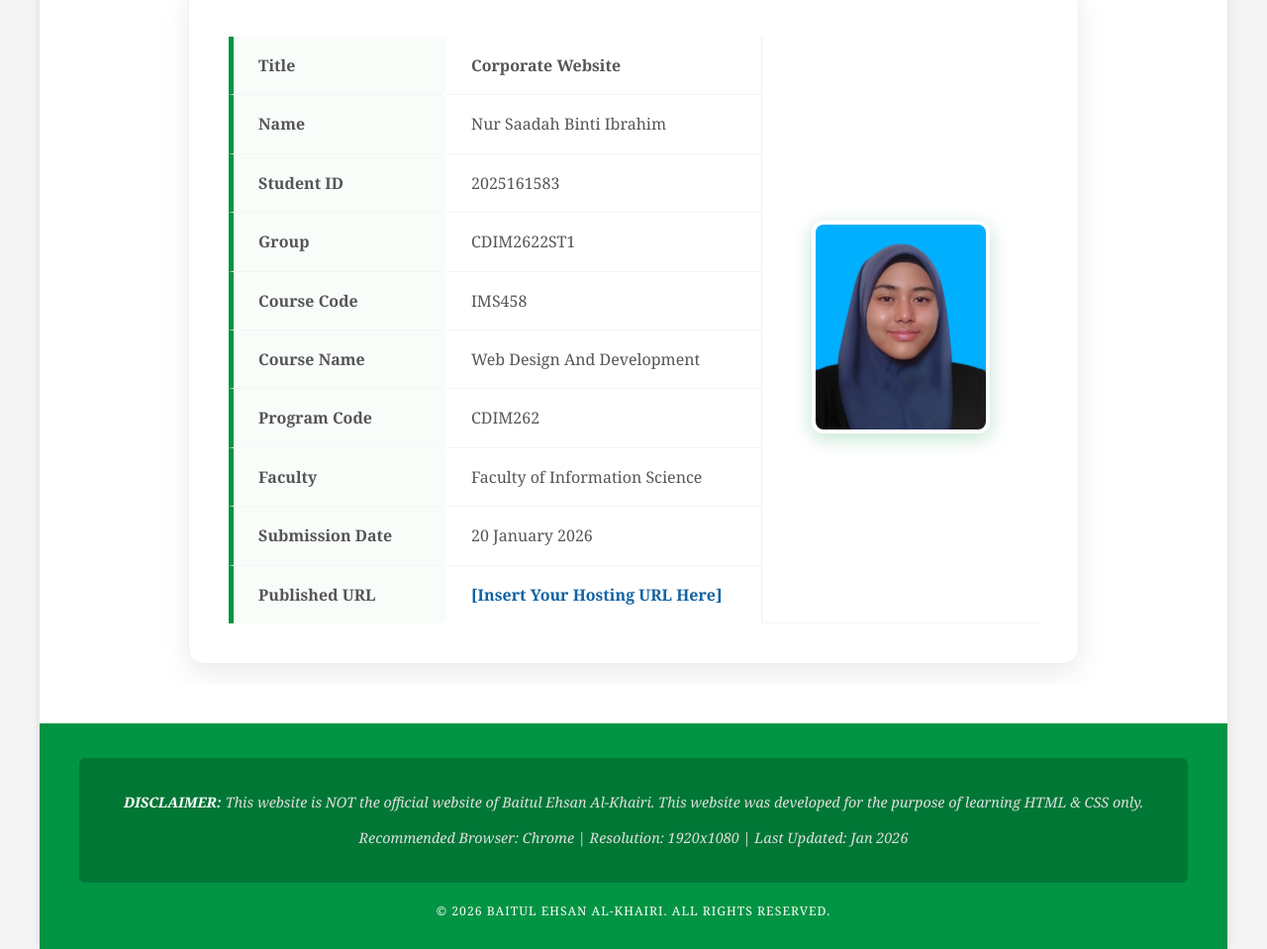
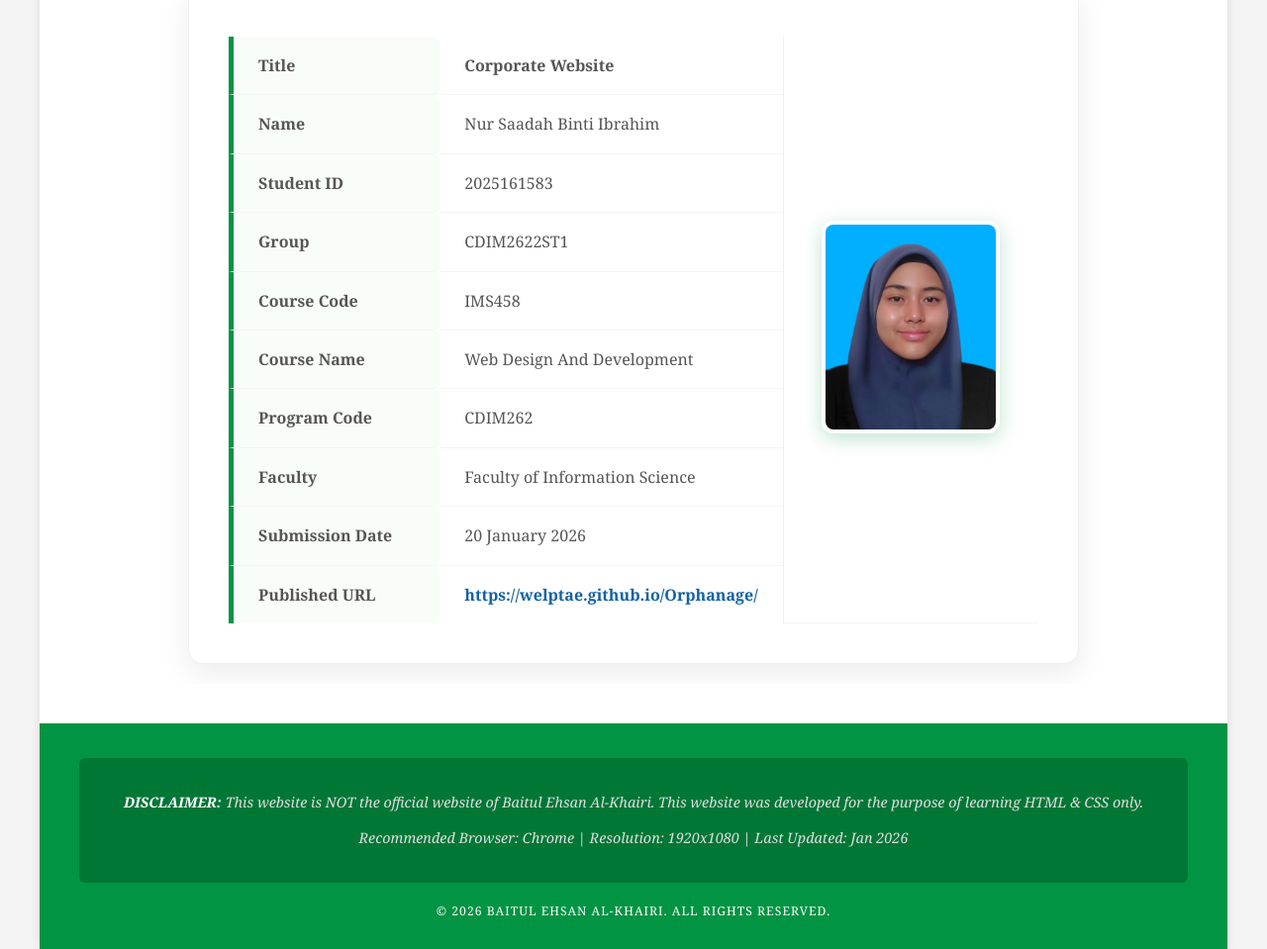
Before and after one commit to welptae/Orphanage, a plain HTML site: page aboutme.html in a window 1280 px wide. Shown: the part 395-1354 px from the top of the page at 99% size. Drawn offline with Linux system fonts and the light colour scheme.

Commit message:
aboutme.html

```diff
--- a/aboutme.html
+++ b/aboutme.html
@@ -110,7 +110,7 @@
 </tr>
 <tr>
 <td class="profile-label">Published URL</td>
-<td><a href="#" class="url-link" target="_blank">[Insert Your Hosting URL Here]</a></td>
+<td><a href="#" class="url-link" target="_blank">https://welptae.github.io/Orphanage/</a></td>
 
 </tr>
 </table>
@@ -136,4 +136,5 @@
 
 </body>
 
+
 </html>
```
